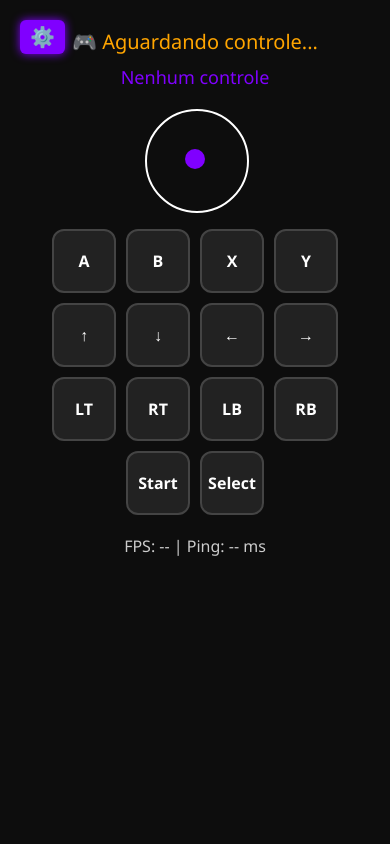
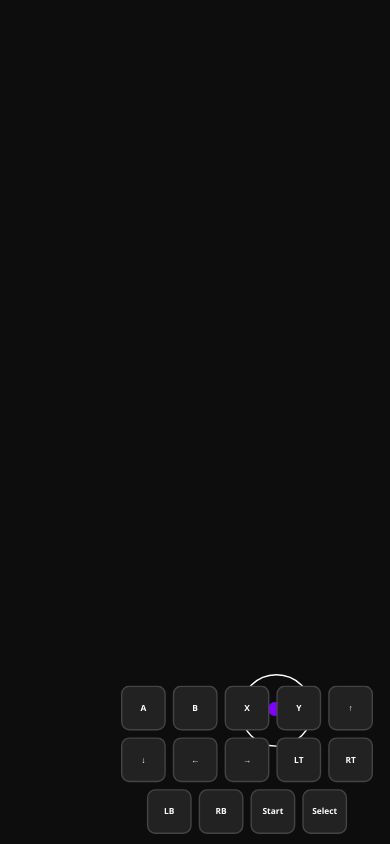
Before and after one commit to ROBLOXPIM/GAMEPAD-WEB-VIEW-, a plain HTML site: page index.html in a window 390 px wide. Drawn offline with Linux system fonts and the light colour scheme.

Commit message:
Update style.css

```diff
--- a/style.css
+++ b/style.css
@@ -126,3 +126,29 @@ body {
   font-size: 16px;
   color: #ccc;
 }
+@media (max-width: 768px) {
+  body {
+    padding: 0;
+    margin: 0;
+    font-size: 12px;
+    overflow: hidden;
+  }
+
+  #status, #gamepadName, #configBtn, #colorMenu, #popup, #stats {
+    display: none;
+  }
+
+  .buttons, .analog-wrapper {
+    position: fixed;
+    bottom: 10px;
+    right: 10px;
+    transform: scale(0.7);
+    transform-origin: bottom right;
+    z-index: 9999;
+  }
+
+  .analog-wrapper {
+    right: 80px;
+    bottom: 80px;
+  }
+  }
```
